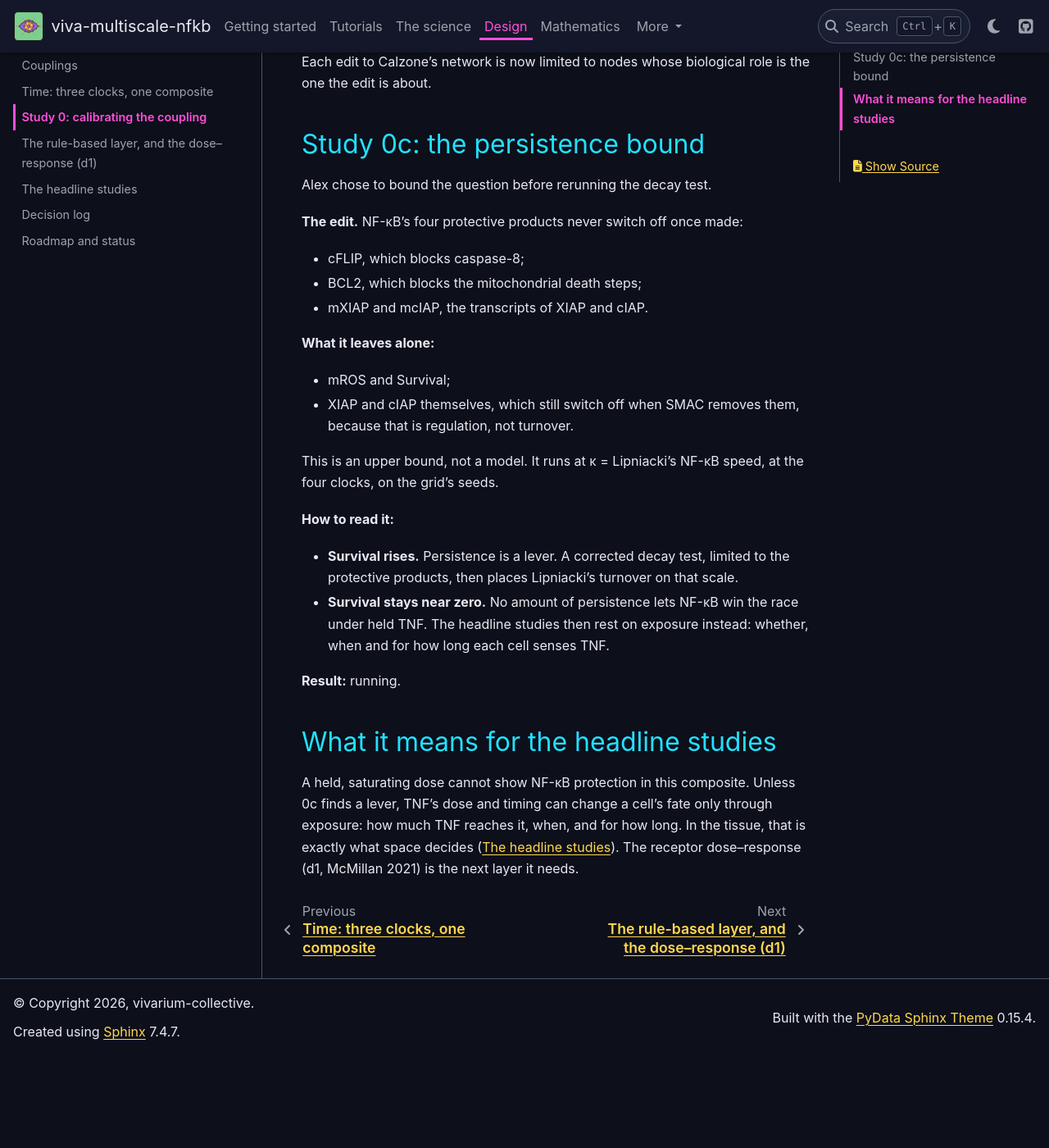
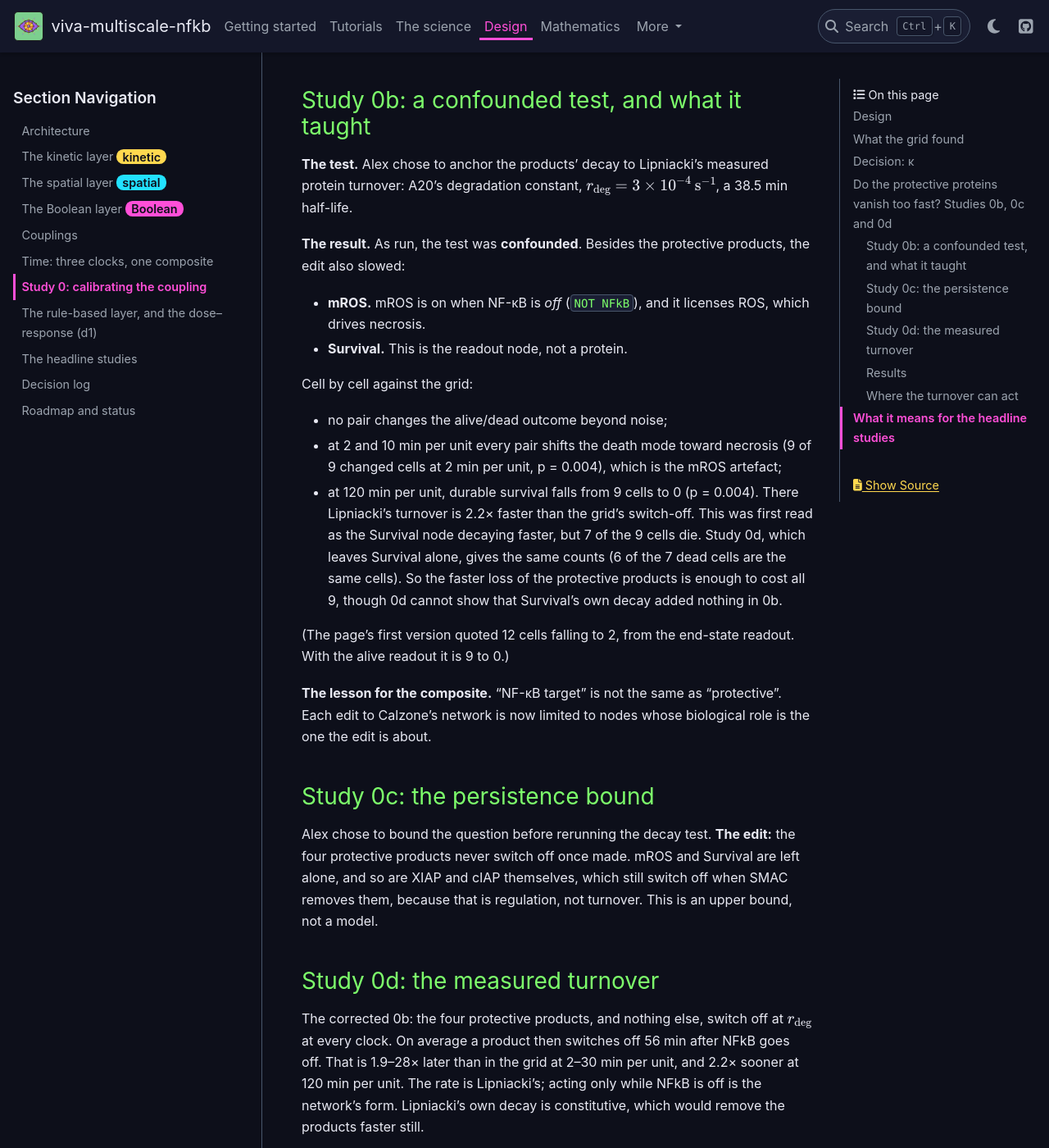
Before and after one commit to vivarium-collective/viva-multiscale-nfkb, a Sphinx documentation site: the page built from documentation/design/calibration.md, in a window 1280 px wide and 1400 px high, scrolled down 4329 px. Shown: the whole window at 82% size. Built offline with Sphinx 7.4.7 and the PyData theme 0.15.4, drawn with Linux system fonts in a browser that asks for light colours; before the commit the page ends 5616 px from its top, so only the background shows below that; some of the changed text lies outside the part shown.

Commit message:
docs(s0d): findings f9-f10; calibration page on the alive readout
Study 0d (Lipniacki's turnover rate on cFLIP, BCL2, mXIAP, mcIAP only) leaves 0/0/0/12%
alive against the grid's 0/0/0/16% and 0c's 3/8.5/13/33.5%: none of the bound's rescue.

- study.yaml: f9 (the 0d result, cell by cell); f10 (where turnover can act: at 2-30 min
  per unit cells die during NF-kB's transient; at 120 min a quasi-steady occupancy
  estimate, 0.48 grid / 0.30 0d / ->1 0c, orders durable survival, with its caveats);
  f3 corrected (0b's 9 -> 0 durable survivors die; 6 of 7 dead cells shared with 0d);
  claim, alt-hyp 2, implications and the graded-transcription motivation updated.
- analysis.py: first_survival_then_ever_dead, dead_before_settle and each variant's
  grid_durable_cells, so every per-cell number quoted is in data/.
- calibration.md rewritten for the alive readout, 0c, 0d and the corrections; studies.md
  no longer waits on 0c; glossary adds Occupancy. sphinx-build -W passes.

An adversarial review caught an overreaching first draft of f10 (a steady-state
argument applied to clocks where cells die before NF-kB settles); fixed here.

Co-Authored-By: Claude Opus 5.5 <noreply@anthropic.com>

```diff
--- a/documentation/design/calibration.md
+++ b/documentation/design/calibration.md
@@ -7,10 +7,12 @@ effect before the headline studies ({doc}`studies`) run on the composite:
 - **κ, how fast the Boolean NFkB node follows Lipniacki's NF-κB** ({doc}`coupling`, {doc}`../math/switch`).
 - **`k_time`, how fast the death machinery runs** ({doc}`time`): one Calzone unit per 2, 10, 30 or 120 minutes.
 
+It then asks whether NF-κB's protective proteins could save cells if they lasted longer (Studies 0b–0d).
+
 The study lives in the workspace as
 `workspace/investigations/tnf-fate-in-space/studies/s0-coupling-calibration/`. Its `study.yaml` holds the design,
-every run and the findings. `run_grid.py` and `population.py` build and run it, and `analysis.py` makes the tables
-quoted here.
+every run and the findings (f1–f10). `run_grid.py` and `population.py` build and run it, and `analysis.py` makes the
+tables quoted here.
 
 ## Design
 
@@ -19,25 +21,27 @@ quoted here.
 | Population | 1 deterministic kinetic layer, 200 independent stochastic fate networks (one MaBoSS trajectory each, own seed) | Lipniacki is deterministic, so every cell sees the same NF-κB. The cells differ only in their fate network's random draws, so fractions are fractions of cells. |
 | Stimulus | TNF switched on at t = 0 and held at saturation | The simplest stimulus. It is the case Calzone's own network was built for. |
 | Duration | 24 h of model time at every clock (Alex: "24 hours everywhere") | At 8 h, 77–85% of cells were still undecided at the slowest clock. |
-| Readout | Each cell's fate code every 30 s: Survival + 2·Apoptosis + 4·NonACD | Calzone's fate nodes are not mutually exclusive: a cell can show caspase-3 and ATP loss together. A first 8 h grid summed them as if they were exclusive, double-counted, and was discarded. |
-| Classification | **End state** at 24 h, with **first fate** alongside | Survival follows NF-κB, so it is not final: a cell can show Survival first and die later. **Durable survival** means Survival on and no death node at 24 h. |
+| Recording | Each cell's fate code every 30 s: Survival + 2·Apoptosis + 4·NonACD | Calzone's fate nodes are not mutually exclusive: a cell can show caspase-3 and ATP loss together. A first 8 h grid summed them as if they were exclusive, double-counted, and was discarded. |
+| Readout | **Alive**: no death node on at any tick in 24 h. **Durable survival**: alive with Survival on at 24 h. End state and first fate alongside | Death is irreversible, but Calzone's death nodes are not absorbing: Apoptosis follows CASP3 and NonACD follows ATP loss, and both switch off when their logic fails. Read by end state, 10–27% of cells looked alive after they had died. |
 | Seeds | Every variant reuses the grid's 200 seeds | Differences between runs then come from the change, not from new random draws. Variants are compared with the grid **cell by cell** (exact McNemar test), which an adversarial review showed is needed. Comparing two fractions as if independent hid a consistent shift. |
 | Environment | The workspace's pinned `compose/` environment, through compose-api's own runner; the workbench only records the runs (Alex: "Pinned env; workbench records") | The results are what compose-api would produce in production. |
 
-## What it found
+## What the grid found
 
-End state at 24 h, κ = Lipniacki's NF-κB speed, against Calzone's own network on the MaBoSS engine. Apoptosis and
-necrosis can overlap, so the columns don't sum to "dead".
+κ = Lipniacki's NF-κB speed, 24 h, 200 cells per clock. Apoptosis and necrosis can overlap in the end state, so those
+two columns don't sum to "dead".
 
-| Clock (min per Calzone unit) | Dead | Apoptosis | Necrosis | Durable survival | No fate yet | Median first fate |
+| Clock (min per Calzone unit) | Alive | Durable survival | Died, then revived | End: apoptosis | End: necrosis | Median first fate |
 |---|---|---|---|---|---|---|
-| 2 | 1.000 | 0.935 | 0.065 | 0 | 0 | 18 min |
-| 10 | 1.000 | 0.790 | 0.210 | 0 | 0 | 76 min |
-| 30 | 1.000 | 0.690 | 0.310 | 0 | 0 | 205 min |
-| 120 | 0.765 | 0.455 | 0.355 | 0.060 | 0.175 | 658 min |
-| Calzone alone, t = 40 units, TransRate 1/24 | | 0.953 | 0.029 | 0.014 | | |
+| 2 | 0 | 0 | 0 | 0.935 | 0.065 | 18 min |
+| 10 | 0 | 0 | 0 | 0.790 | 0.210 | 76 min |
+| 30 | 0 | 0 | 0 | 0.690 | 0.310 | 205 min |
+| 120 | 0.160 | 0.045 | 0.075 | 0.455 | 0.355 | 658 min |
+| Calzone alone, t = 40 units, TransRate 1/24 | | 0.014 | | 0.953 | 0.029 | |
 
-1. **Held, saturating TNF kills nearly every cell.** This holds at every κ and every clock: durable survival is 0–6%.
+1. **Held, saturating TNF kills nearly every cell.** No cell is alive at 2–30 min per unit for any κ. At 120 min per
+   unit, 6.5–16% are alive, depending on κ. 24 h is only 12 Calzone units at that clock, short of the 40 at which
+   Calzone's own run is read, so some of those cells may still die.
 2. **Calzone alone also kills nearly every cell, but the split differs.**
    - At 2 min per unit, the composite's genes switch on at about Calzone's own TransRate (1/25 against 1/24).
    - There it gives no survivors in 600 cells, where Calzone's 1.4% predicts about 8. It also gives more necrosis
@@ -46,19 +50,22 @@ necrosis can overlap, so the columns don't sum to "dead".
      node flips on and off around Lipniacki's fraction $f$ ({doc}`coupling`).
 3. **The clock decides how cells die, not whether.** Slowing the death machinery moves death from apoptosis to
    necrosis. The first fate arrives after about 5–9 Calzone units at every clock.
-4. **κ hardly matters.** No κ gives durable survival at 2–30 min per unit, and κ moves the apoptosis/necrosis split by
-   at most 0.135.
+4. **κ hardly matters.** No κ leaves a cell alive at 2–30 min per unit, and κ moves the apoptosis/necrosis split by at
+   most 0.135.
 5. **NF-κB's protection is brief.** NF-κB peaks at $f = 0.933$ at 24 min, drops to 0.020 at 80 min, and settles at 0.28
-   after about 6 h. Of the cells that show Survival first, 57–100% die later. The death arms never pause under TNF.
+   after about 6 h. Of the cells that show Survival first, 69–100% have a death node on later (all of them at 2–30
+   min per unit).
    - At fast clocks, cells die before the protective products can be made: those switch on with a 35-min half-rise.
    - At slow clocks, the protective products' logic keeps failing, because the coupled node is off about 72% of the
-     time once $f$ settles.
+     time once $f$ settles. The death arms never pause under TNF.
 
-   Both readings are hypotheses that Study 0c tests.
-6. **Calzone's gates are not the main barrier.** Removing them is the gate knockout: no caspase-8 cleavage of RIP1, and
-   no SMAC sequestration of cIAP.
-   - It keeps 22–27% of cells alive at 24 h (45 and 54 of 200), but durable survival reaches only 2.5–5%.
+   Studies 0c and 0d test both readings.
+6. **Calzone's gates divert death but don't prevent it.** The gates are caspase-8's cleavage of RIP1 and SMAC's
+   sequestration of cIAP.
    - Removing only the RIP1 cleavage turns every death into necrosis.
+   - Removing both still kills every cell at some point in 24 h (200 of 200). The 22–27% that the end state showed as
+     alive had died and then lost the death signal. Counting those cells as alive was the error that made *alive* the
+     readout.
 
 ## Decision: κ
 
@@ -69,55 +76,131 @@ necrosis can overlap, so the columns don't sum to "dead".
   which has no biological basis.
 - **Why not the slower bracket (ln 2 / 2107 s, the NF-κB → protein delay):** it applies the transcription delay a
   second time, because the genes already carry it.
-- **What the data say:** at slow clocks this κ gives the most early survival, and nowhere does it change durable
-  survival.
+- **What the data say:** at 120 min per unit this κ leaves the most cells alive (16%, against 6.5% and 9.5%). At 2–30
+  min per unit no κ leaves any cell alive.
 
-## Study 0b: a confounded test, and what it taught
+## Do the protective proteins vanish too fast? Studies 0b, 0c and 0d
 
-**The question.** Do NF-κB's protective proteins vanish between NF-κB's waves? Calzone switches a gene product off at
-its unit rate once its logic fails, so at fast clocks they vanish within minutes.
+NF-κB induces four products that block the death arms:
+- cFLIP, which blocks caspase-8;
+- BCL2, which blocks the mitochondrial death steps;
+- mXIAP and mcIAP, the transcripts of XIAP and cIAP.
 
-**The test.** Alex chose to anchor that decay to Lipniacki's measured protein turnover: A20's degradation constant,
-$3\times10^{-4}\ \text{s}^{-1}$, a 38.5 min half-life.
+In the network, each switches on at `r_tx` while NFkB is on. Once NFkB is off, it switches off after one Calzone unit,
+on average. At fast clocks that is minutes. The question was whether the cells die because the products vanish
+between NF-κB's waves.
+
+### Study 0b: a confounded test, and what it taught
+
+**The test.** Alex chose to anchor the products' decay to Lipniacki's measured protein turnover: A20's degradation
+constant, $r_\text{deg} = 3\times10^{-4}\ \text{s}^{-1}$, a 38.5 min half-life.
 
 **The result.** As run, the test was **confounded**. Besides the protective products, the edit also slowed:
 - **mROS.** mROS is on when NF-κB is *off* (`NOT NFkB`), and it licenses ROS, which drives necrosis.
 - **Survival.** This is the readout node, not a protein.
 
-Cell by cell, both artefacts show:
-- every fast-clock pair shifts toward necrosis (9 of 9 changed cells at 2 min per unit, p = 0.004);
-- at 120 min per unit durable survival *falls*, from 12 cells to 2 (p = 0.006). That is where Lipniacki's turnover
-  is faster than Calzone's switch-off, so the Survival node itself decayed faster.
+Cell by cell against the grid:
+- no pair changes the alive/dead outcome beyond noise;
+- at 2 and 10 min per unit every pair shifts the death mode toward necrosis (9 of 9 changed cells at 2 min per unit,
+  p = 0.004), which is the mROS artefact;
+- at 120 min per unit, durable survival falls from 9 cells to 0 (p = 0.004). There Lipniacki's turnover is 2.2× faster
+  than the grid's switch-off. This was first read as the Survival node decaying faster, but 7 of the 9 cells die.
+  Study 0d, which leaves Survival alone, gives the same counts (6 of the 7 dead cells are the same cells). So the
+  faster loss of the protective products is enough to cost all 9, though 0d cannot show that Survival's own decay
+  added nothing in 0b.
+
+(The page's first version quoted 12 cells falling to 2, from the end-state readout. With the alive readout it is 9 to 0.)
 
 **The lesson for the composite.** "NF-κB target" is not the same as "protective". Each edit to Calzone's network is now
 limited to nodes whose biological role is the one the edit is about.
 
-## Study 0c: the persistence bound
+### Study 0c: the persistence bound
 
-Alex chose to bound the question before rerunning the decay test.
+Alex chose to bound the question before rerunning the decay test. **The edit:** the four protective products never
+switch off once made. mROS and Survival are left alone, and so are XIAP and cIAP themselves, which still switch off
+when SMAC removes them, because that is regulation, not turnover. This is an upper bound, not a model.
 
-**The edit.** NF-κB's four protective products never switch off once made:
-- cFLIP, which blocks caspase-8;
-- BCL2, which blocks the mitochondrial death steps;
-- mXIAP and mcIAP, the transcripts of XIAP and cIAP.
+### Study 0d: the measured turnover
 
-**What it leaves alone:**
-- mROS and Survival;
-- XIAP and cIAP themselves, which still switch off when SMAC removes them, because that is regulation, not turnover.
+The corrected 0b: the four protective products, and nothing else, switch off at $r_\text{deg}$ at every clock. On
+average a product then switches off 56 min after NFkB goes off. That is 1.9–28× later than in the grid at 2–30 min per
+unit, and 2.2× sooner at 120 min per unit. The rate is Lipniacki's; acting only while NFkB is off is the network's
+form. Lipniacki's own decay is constitutive, which would remove the products faster still.
 
-This is an upper bound, not a model. It runs at κ = Lipniacki's NF-κB speed, at the four clocks, on the grid's seeds.
+### Results
 
-**How to read it:**
-- **Survival rises.** Persistence is a lever. A corrected decay test, limited to the protective products, then places
-  Lipniacki's turnover on that scale.
-- **Survival stays near zero.** No amount of persistence lets NF-κB win the race under held TNF. The headline studies
-  then rest on exposure instead: whether, when and for how long each cell senses TNF.
+Alive at 24 h, κ = Lipniacki's NF-κB speed, on the grid's seeds:
 
-**Result:** running.
+| Clock (min per Calzone unit) | 2 | 10 | 30 | 120 |
+|---|---|---|---|---|
+| Grid (products off after one unit) | 0 | 0 | 0 | 16% |
+| 0d: Lipniacki's turnover | 0 | 0 | 0 | 12% |
+| 0c: never off (bound) | 3% | 8.5% | 13% | 33.5% |
+
+- **Persistence is a lever (0c).** Cell by cell, almost every change is from dead to alive: 6, 17 and 26 cells saved,
+  none lost, at 2, 10 and 30 min per unit (p = 0.031, < 0.001, < 0.001), and 39 saved against 4 lost at 120 min per
+  unit (p < 0.001). Most rescued cells have Survival *off* at 24 h, because Survival follows the flickering NFkB node:
+  *alive*, not the Survival node, is the readout of a protected cell.
+- **The measured turnover doesn't pull it (0d).** At 2–30 min per unit the products last far longer than in the grid,
+  yet every cell still dies, including every cell that 0c saved. At 120 min per unit, 17 cells are newly dead and 9
+  newly alive (p = 0.17), no change beyond noise, but durable survival falls from 9 cells to 0 (p = 0.004). Of the
+  cells that show Survival first, 79% have a death node on later (grid 69%, 0c 33%).
+
+### Where the turnover can act
+
+It depends on the clock, because the clock decides *when* cells die relative to NF-κB's time course. NF-κB peaks at
+$f = 0.933$ at 24 min, falls below 0.1 from 65 to 100 min, oscillates between about 0.2 and 0.38, and settles at
+$f = 0.28$ by about 6 h.
+
+**2–30 min per unit: cells die during the transient.** In 0d, 200, 199 and 171 of the 200 cells have died before 6 h.
+At 2 min per unit they die (median first fate 18 min) before the products are made at all, since those switch on with a
+35-min half-rise, so decay cannot matter. At 10–30 min per unit the bound saves 8.5–13% and the measured rate saves
+none. These runs record no product states, so they cannot say which part of the transient decides that.
+
+**120 min per unit: cells die after NF-κB settles.** Only 2–4 first deaths come before 6 h, so the settled duty cycle is
+what matters. Two rates set a product's presence:
+
+- induction, $r_\text{tx} = \ln 2 / 2107\ \text{s} = 3.3\times10^{-4}\ \text{s}^{-1}$, which acts only while the coupled
+  NFkB node is on (about 28% of the time: about 11 min on, 29 min off, {doc}`../math/switch`);
+- switch-off, $r_\text{off}$, which acts only while the node is off.
+
+Quasi-steady, a product's time-averaged occupancy ({doc}`../reference/glossary`) is
+
+$$
+\frac{f\,r_\text{tx}}{f\,r_\text{tx} + (1-f)\,r_\text{off}} .
+$$
+
+| Variant | $r_\text{off}$ | Occupancy | Durable survival | Alive |
+|---|---|---|---|---|
+| Grid | $k_\text{time} = 1.39\times10^{-4}\ \text{s}^{-1}$ | 0.48 | 9 cells | 16% |
+| 0d | $r_\text{deg} = 3\times10^{-4}\ \text{s}^{-1}$ | 0.30 | 0 | 12% |
+| 0c | 0 | → 1 | 21 cells | 33.5% |
+
+The order matches. Three caveats:
+- **It is an approximation.** The node's on and off phases (11 and 29 min) are not much shorter than the products'
+  time constants (51 and 56 min).
+- **The duty cycle is not external.** NFkB's logic is `IKK AND NOT CASP3`, so the death arms close the route that the
+  estimate assumes is open.
+- **Occupancy is not why nearly every cell dies.** The 0c bound keeps products once made, yet still kills 87–97% at
+  2–30 min per unit.
+
+Recording the four products' states in a run would test the estimate.
 
 ## What it means for the headline studies
 
-A held, saturating dose cannot show NF-κB protection in this composite. Unless 0c finds a lever, TNF's dose and timing
-can change a cell's fate only through exposure: how much TNF reaches it, when, and for how long. In the tissue, that
-is exactly what space decides ({doc}`studies`). The receptor dose–response (d1, McMillan 2021) is the next layer it
-needs.
+A held, saturating dose cannot show NF-κB protection in this composite. The measured protein turnover doesn't change
+that, so the remaining levers are:
+
+- **How NF-κB induces the products.** Lipniacki's transcription is proportional to nuclear NF-κB; Calzone's genes see
+  only an on/off node. Driving the products' induction by $f$ directly (*graded transcription*) keeps the same
+  time-averaged induction, $f\,r_\text{tx}$, so by the estimate above it keeps the same occupancy. It changes the
+  products' timing, not their average. Its case is fidelity to Lipniacki, not a rescue these data predict.
+- **Exposure.** How much TNF reaches each cell, when, and for how long. In the tissue, that is exactly what space
+  decides ({doc}`studies`). The receptor dose–response (d1, McMillan 2021) is the layer it needs.
+
+Two modelling choices are open for Alex:
+
+- graded transcription, exposure (d1), or both. These data favour exposure as the lever, since nothing in Study 0
+  predicts a rescue from graded transcription;
+- whether to make death absorbing in the network itself, so that a dead cell stops signalling in the spatial studies.
+  Today the readout makes death irreversible, but the network does not.
```
Also changed, not shown: documentation/design/studies.md (+3 -2 lines), documentation/reference/glossary.md (+4 -0 lines), 4 other files.
